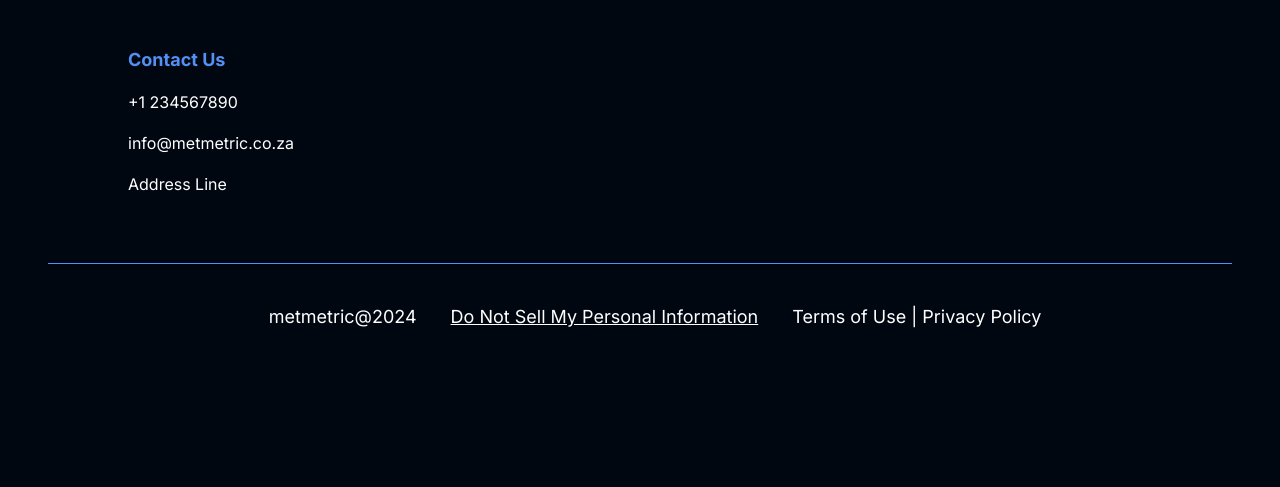
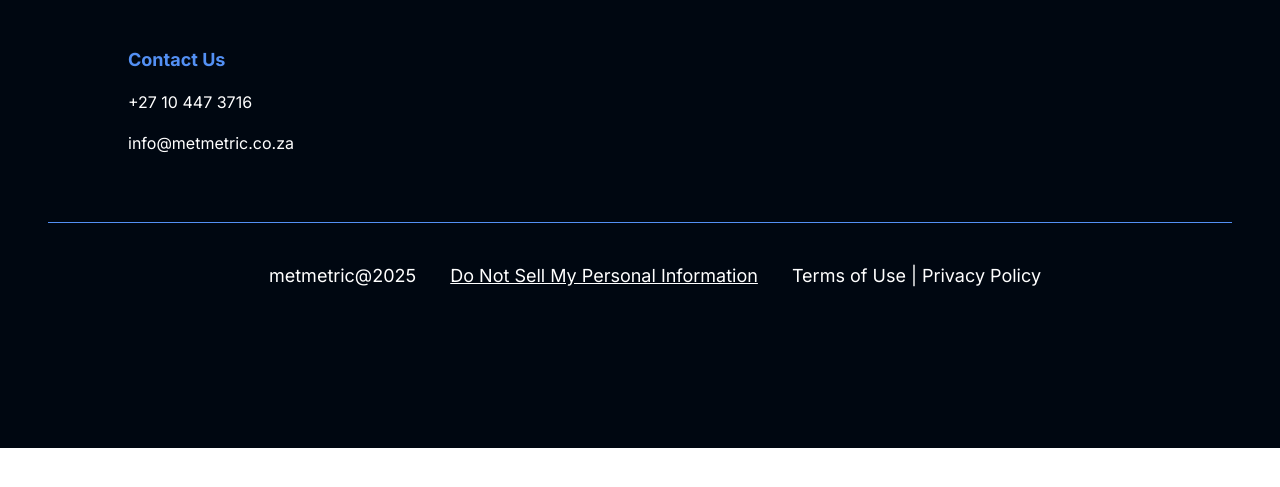
Before and after one commit to 77reuben77/metmetric_website, a plain HTML site: page index.html in a window 1280 px wide. Shown: the part 5746-6233 px from the top of the page. After the commit the page ends 6194 px from the top, so only its background shows below. Drawn offline with Linux system fonts and the light colour scheme.

Commit message:
lets see

```diff
--- a/index.html
+++ b/index.html
@@ -220,9 +220,9 @@
                 <div class="footer-nav">
                     <div class="info">
                         <h3>Contact Us</h3>
-                        <p>+1 234567890</p>
+                        <p>+27 10 447 3716</p>
                         <p>info@metmetric.co.za</p>
-                        <p>Address Line</p>
+                        <!-- <p>Address Line</p> -->
                     </div>
                     <!-- <div class="sm-links">
                         <a href="#"><img src="/Assets/Facebook.svg" alt="Facebook"></a>
@@ -232,7 +232,7 @@
                     </div> -->
                 </div>
                 <div class="legal">
-                    <a id="a" href="">metmetric@2024</a>
+                    <a id="a" href="">metmetric@2025</a>
                     <a id="b" href="" style="text-decoration-line: underline;">Do Not Sell My Personal Information</a>
                     <a id="c" href="">Terms of Use | Privacy Policy</a>
                 </div>
```
